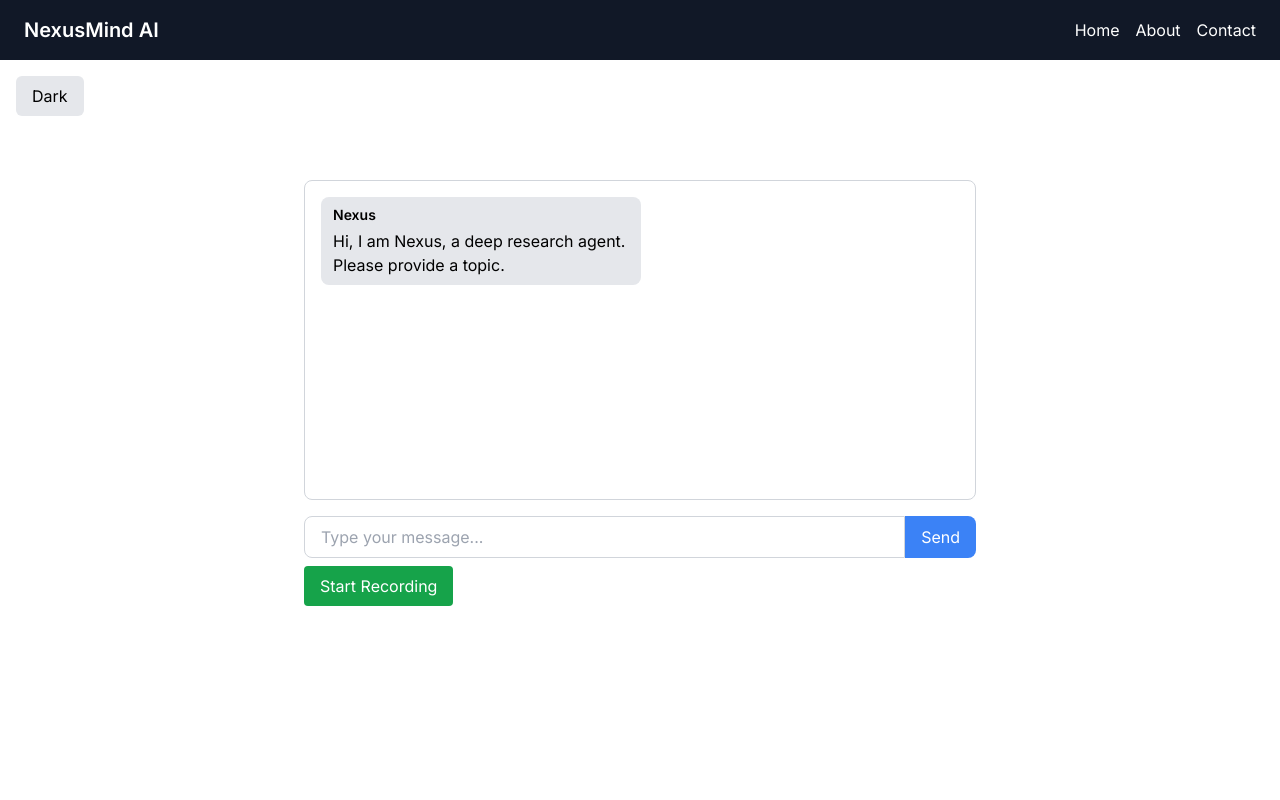
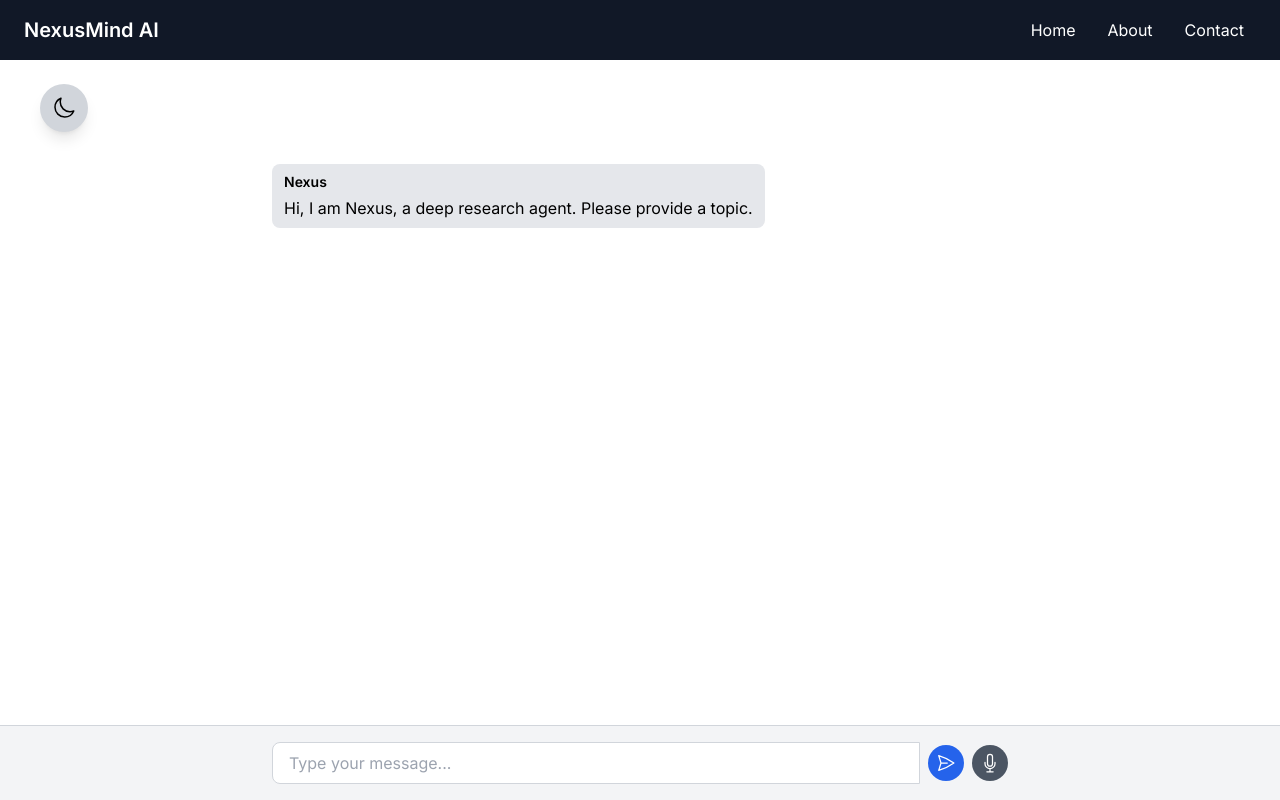
Before and after one commit to rjacaac211/NexusMind-AI, a React (Create React App) app in the folder frontend/: page / in a window 1280 px wide. Built offline with nearby package versions, Linux system fonts and the light colour scheme.

Commit message:
Update UI

```diff
--- a/frontend/package.json
+++ b/frontend/package.json
@@ -3,6 +3,7 @@
   "version": "0.1.0",
   "private": true,
   "dependencies": {
+    "@heroicons/react": "^2.2.0",
     "axios": "^1.7.9",
     "cra-template": "1.2.0",
     "react": "^18.3.1",
--- a/frontend/src/App.js
+++ b/frontend/src/App.js
@@ -1,5 +1,6 @@
 import React, { useState } from 'react';
 import { BrowserRouter as Router, Routes, Route } from 'react-router-dom';
+import { SunIcon, MoonIcon } from "@heroicons/react/24/outline";
 import Navbar from './components/Navbar';
 import Home from './pages/Home';
 import About from './pages/About';
@@ -19,7 +20,11 @@ function App() {
               onClick={() => setDarkMode(!darkMode)}
               className="mb-4 bg-gray-200 dark:bg-gray-700 text-black dark:text-white px-4 py-2 rounded-md"
             >
-              {darkMode ? 'Light' : 'Dark'}
+              {darkMode ? (
+                <SunIcon className="w-5 h-5" />
+              ) : (
+                <MoonIcon className="w-5 h-5" />
+              )}
             </button>
 
             <Routes>
--- a/frontend/src/components/ChatBox.js
+++ b/frontend/src/components/ChatBox.js
@@ -1,6 +1,14 @@
-import React, { useState, useRef } from "react";
+import React, { useState, useEffect, useRef } from "react";
 import axios from "axios";
 import ReactMarkdown from "react-markdown";
+import {
+  PaperAirplaneIcon,
+  ArrowPathIcon,
+  MicrophoneIcon,
+  StopIcon,
+  SunIcon,
+  MoonIcon,
+} from "@heroicons/react/24/outline";
 
 const ChatBox = () => {
   // ------------- STATE VARIABLES -------------
@@ -16,7 +24,26 @@ const ChatBox = () => {
   const [cumulativeFeedback, setCumulativeFeedback] = useState("");
   const [topic, setTopic] = useState("");
 
-  // ------------- SPEECH TO TEXT -------------
+  // ------------- DARK MODE STATE -------------
+  const [darkMode, setDarkMode] = useState(
+    localStorage.getItem("theme") === "dark"
+  );
+
+  useEffect(() => {
+    if (darkMode) {
+      document.documentElement.classList.add("dark");
+      localStorage.setItem("theme", "dark");
+    } else {
+      document.documentElement.classList.remove("dark");
+      localStorage.setItem("theme", "light");
+    }
+  }, [darkMode]);
+
+  const toggleDarkMode = () => {
+    setDarkMode((prev) => !prev);
+  };
+
+  // ------------- SPEECH TO TEXT STATES -------------
   const [isRecording, setIsRecording] = useState(false);
   const mediaRecorderRef = useRef(null);
   const audioChunksRef = useRef([]);
@@ -54,13 +81,13 @@ const ChatBox = () => {
         } else {
           const newCumulative = cumulativeFeedback + "\n" + userMessage;
           setCumulativeFeedback(newCumulative);
+
           const response = await axios.post("http://localhost:8000/api/resume", {
             topic,
             feedback: newCumulative,
           });
           const botReply = response.data.result || "No updated report plan generated.";
           setMessages((prev) => [...prev, { sender: "Nexus", text: botReply }]);
-          setStage("feedback");
         }
       }
     } catch (error) {
@@ -87,6 +114,7 @@ const ChatBox = () => {
     if (!isRecording) {
       setIsRecording(true);
       audioChunksRef.current = [];
+
       try {
         const stream = await navigator.mediaDevices.getUserMedia({ audio: true });
         const mediaRecorder = new MediaRecorder(stream);
@@ -136,13 +164,25 @@ const ChatBox = () => {
 
   // ------------- RENDER COMPONENT -------------
   return (
-    <div className="max-w-2xl mx-auto mt-8">
-      {/* Chat area container */}
-      <div className="rounded-lg p-4 h-80 overflow-y-auto border border-gray-300 dark:border-gray-700 bg-white dark:bg-gray-800">
-        {messages.length === 0 ? (
-          <p className="text-gray-600 dark:text-gray-300">Conversation will appear here...</p>
+    <>
+      {/* Dark Mode Toggle Button - pinned top-right, high z-index */}
+      <button
+        onClick={toggleDarkMode}
+        className="fixed top-30 left-10 p-3 rounded-full
+                   bg-gray-300 dark:bg-gray-700 text-black dark:text-white
+                   shadow-lg z-50"
+      >
+        {darkMode ? (
+          <SunIcon className="w-6 h-6" />
         ) : (
-          messages.map((msg, idx) => {
+          <MoonIcon className="w-6 h-6" />
+        )}
+      </button>
+
+      {/* Main chat area with top/bottom padding */}
+      <div className="pt-16 pb-20">
+        <div className="max-w-3xl mx-auto p-4">
+          {messages.map((msg, idx) => {
             const isUser = msg.sender === "You";
             return (
               <div
@@ -150,7 +190,7 @@ const ChatBox = () => {
                 className={`mb-4 flex ${isUser ? "justify-end" : "justify-start"}`}
               >
                 <div
-                  className={`rounded-lg px-3 py-2 max-w-xs break-words ${
+                  className={`rounded-lg px-3 py-2 max-w-xl break-words ${
                     isUser
                       ? "bg-blue-600 text-white self-end"
                       : "bg-gray-200 dark:bg-gray-700 dark:text-gray-100"
@@ -165,43 +205,59 @@ const ChatBox = () => {
                 </div>
               </div>
             );
-          })
-        )}
+          })}
+        </div>
       </div>
 
-      {/* Input row */}
-      <div className="flex mt-4">
+      {/* Fixed bottom chat input */}
+      <div className="fixed bottom-0 left-0 w-full bg-gray-100 dark:bg-gray-800
+                      border-t border-gray-300 dark:border-gray-700">
+        <div className="max-w-3xl mx-auto p-4 flex items-center">
+          {/* Text input */}
           <input
             type="text"
-          className="flex-1 px-4 py-2 border border-gray-300 dark:border-gray-700 rounded-l-lg bg-white dark:bg-gray-800 text-black dark:text-white focus:outline-none"
+            className="flex-1 px-4 py-2 border border-gray-300 dark:border-gray-700
+                       rounded-l-lg bg-white dark:bg-gray-700
+                       text-black dark:text-white focus:outline-none"
             placeholder="Type your message..."
             value={chatInput}
             onChange={(e) => setChatInput(e.target.value)}
             onKeyDown={handleKeyDown}
             disabled={isLoading || stage === "final"}
           />
+
+          {/* Send Button */}
           <button
             onClick={handleSendMessage}
-          className="bg-blue-500 hover:bg-blue-600 text-white px-4 py-2 rounded-r-lg disabled:opacity-50"
+            className="p-2 rounded-full bg-blue-600 text-white ml-2
+                       disabled:opacity-50 flex items-center justify-center"
             disabled={isLoading || stage === "final"}
           >
-          {isLoading ? "Processing..." : "Send"}
+            {isLoading ? (
+              <ArrowPathIcon className="w-5 h-5 animate-spin" />
+            ) : (
+              <PaperAirplaneIcon className="w-5 h-5 transform" />
+            )}
           </button>
-      </div>
 
-      {/* Speech-to-text button */}
-      <div className="flex mt-2">
+          {/* Record Toggle Button */}
           <button
             onClick={handleRecordToggle}
-          className={`${
-            isRecording ? "bg-red-600" : "bg-green-600"
-          } text-white px-4 py-2 rounded hover:opacity-90 disabled:opacity-50`}
+            className={`ml-2 p-2 rounded-full text-white flex items-center justify-center
+                        disabled:opacity-50 ${
+              isRecording ? "bg-blue-600" : "bg-gray-600"
+            }`}
             disabled={isLoading || stage === "final"}
           >
-          {isRecording ? "Stop Recording" : "Start Recording"}
+            {isRecording ? (
+              <StopIcon className="w-5 h-5" />
+            ) : (
+              <MicrophoneIcon className="w-5 h-5" />
+            )}
           </button>
         </div>
       </div>
+    </>
   );
 };
 
--- a/frontend/src/components/NavBar.js
+++ b/frontend/src/components/NavBar.js
@@ -3,12 +3,32 @@ import { Link } from "react-router-dom";
 
 const Navbar = () => {
   return (
-    <nav className="bg-gray-900 text-white py-4 px-6 flex justify-between items-center">
+    /*
+       "fixed top-0 left-0 w-full z-50" pins the navbar
+       at the top, spanning the full width, with a high z-index
+       so it stays above the chat content.
+    */
+    <nav className="fixed top-0 left-0 w-full z-50 bg-gray-900 text-white py-4 px-6 flex justify-between items-center">
       <h1 className="text-xl font-bold">NexusMind AI</h1>
-      <div className="space-x-4">
-        <Link to="/" className="hover:underline">Home</Link>
-        <Link to="/about" className="hover:underline">About</Link>
-        <Link to="/contact" className="hover:underline">Contact</Link>
+      <div className="space-x-2">
+        <Link
+          to="/"
+          className="px-3 py-2 rounded-md transition-colors duration-200 hover:bg-gray-700"
+        >
+          Home
+        </Link>
+        <Link
+          to="/about"
+          className="px-3 py-2 rounded-md transition-colors duration-200 hover:bg-gray-700"
+        >
+          About
+        </Link>
+        <Link
+          to="/contact"
+          className="px-3 py-2 rounded-md transition-colors duration-200 hover:bg-gray-700"
+        >
+          Contact
+        </Link>
       </div>
     </nav>
   );
```
Also changed, not shown: 1 other file (tests, documents, lock files or other folders). Lines whose indentation alone changed are shown as unchanged.
